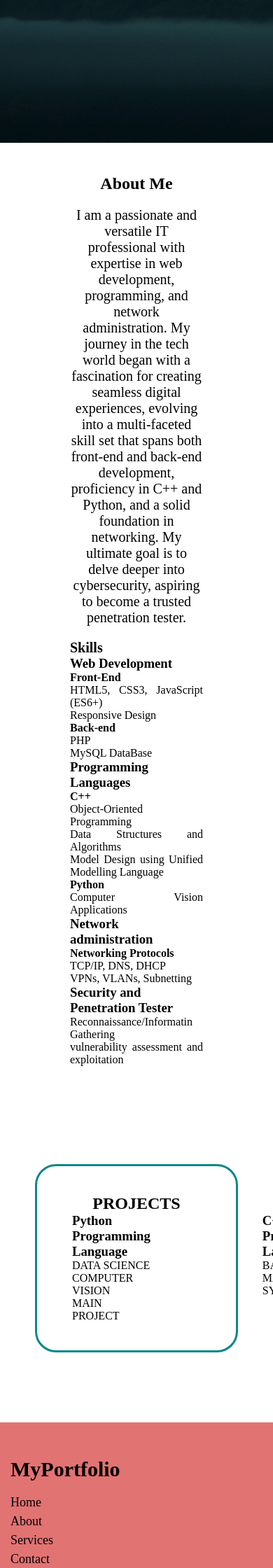
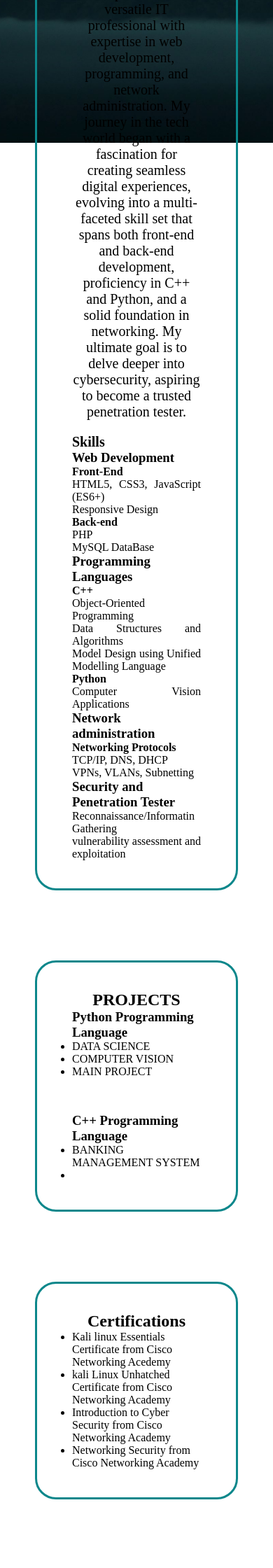
Before and after one commit to alsongard/alsongard, a PHP site: page / in a window 390 px wide; the page is wider, and only the part inside the window is pictured. Shown: the part 840-3080 px from the top of that part at 70% size. Run offline with PHP 8.4, Linux system fonts and the light colour scheme.

Commit message:
projects

```diff
--- a/css/port.css
+++ b/css/port.css
@@ -1,7 +1,6 @@
 *{
     margin: 0px;
     padding:0px;
-    list-style:none;
     text-decoration: none;
     box-sizing: border-box;
     transition: ease-in 1s;
@@ -181,9 +180,27 @@ footer{
 .container{
     max-width: 1300px;
     margin: auto;
+
 }
 .row{
     display: flex;
+}
+.cerification
+{
+    border:solid rgb(12, 135, 139);
+    margin:100px 50px 100px 50px;
+    border-radius: 30px;
+    padding: 40px 50px;
+    position: relative;
+}
+.cerification h1
+{
+
+    text-align: center;
+}
+.cerification-container ul li
+{
+    list-style:circle;
 }
 .projects
 {
@@ -209,7 +226,6 @@ footer{
 
 @media(max-width:990px)
 {
-
     .nav-bar
     {
         gap:1rem;
@@ -220,14 +236,20 @@ footer{
     }
 }
 @media(max-width:770px){
+    .project-container
+    {
+        flex-direction: column;
+        gap:1rem;
+    }
+    .about
+    {
+        margin-top: 230px;
+    }
     .row{
         display: flex;
         flex-direction: column;
     }
-    .about
-    {
-        border-style:none
-    }
+
 }
 @media(max-width:690px)
 {
@@ -260,6 +282,11 @@ footer{
 .footer-col{
     width: 25%;
     padding: 0 15px;
+}
+.footer-col ul
+{
+    list-style: none;
+
 }
 .footer-col h4{
     font-size: 30px;
--- a/index.html
+++ b/index.html
@@ -110,6 +110,19 @@
 
             </div>
         </section>
+        <section class="cerification">
+            <div class="certificate-container">
+                <h1>Certifications</h1>
+                <ul>
+                    <li>Kali linux Essentials Certificate from Cisco Networking Acedemy</li>
+                    <li>kali Linux Unhatched Certificate from Cisco Networking Academy</li>
+                    <li>Introduction to Cyber Security from Cisco Networking Academy</li>
+                    <li>Networking Security from Cisco Networking Academy </li>
+                </ul>
+            </div>
+
+
+        </section>
         <footer>
             <div class="container">
                 <div class="row">
```
